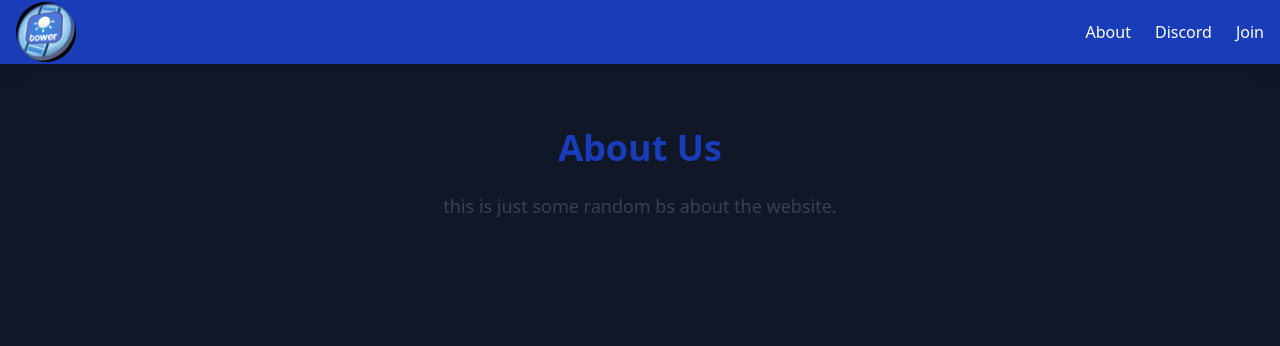
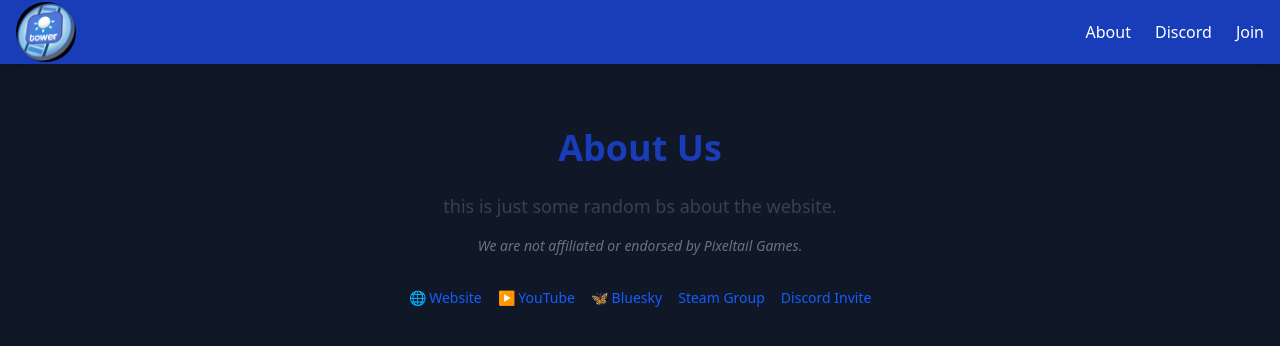
Before and after one commit to wisherjls/sunshine-tower, a React (Vite) app: page /about in a window 1280 px wide. Shown: the top 346 px of the page. Built offline with nearby package versions, Linux system fonts and the light colour scheme; the HTML template or start-up script is replaced by a standard one; what tailwindcss-motion would draw is missing.

Commit message:
move footer component

```diff
--- /dev/null
+++ b/src/components/Footer.jsx
@@ -0,0 +1,19 @@
+const footerLinks = [
+  { href: "https://sunshinetower.org", label: "🌐 Website" },
+  { href: "https://www.youtube.com/channel/UCaiRXidJGVY89n7wOW_shGA", label: "▶️ YouTube" },
+  { href: "https://bsky.app/profile/sunshinetower.org", label: "🦋 Bluesky" },
+  { href: "https://steamcommunity.com/groups/SunshineTower", label: "Steam Group" },
+  { href: "https://discord.gg/mbeaVGpnXp", label: "Discord Invite" },
+];
+
+export default function Footer() {
+  return (
+    <footer className="mt-8 flex flex-wrap justify-center gap-4 text-sm">
+      {footerLinks.map((link) => (
+        <a key={link.href} href={link.href} className="text-blue-600 hover:underline">
+          {link.label}
+        </a>
+      ))}
+    </footer>
+  );
+}
--- a/src/pages/About.jsx
+++ b/src/pages/About.jsx
@@ -1,3 +1,5 @@
+import Footer from "../components/Footer";
+
 export default function About() {
   return (
     <div className="max-w-2xl mx-auto py-16 text-center">
@@ -6,6 +8,12 @@ export default function About() {
         this is just some random bs about the website.
       </p>
 
+      <p className="text-sm text-gray-500 text-center italic">
+        We are not affiliated or endorsed by Pixeltail Games.
+      </p>
+
+      <Footer />
+
     </div>
   );
 }
--- a/src/pages/Home.jsx
+++ b/src/pages/Home.jsx
@@ -1,3 +1,5 @@
+import Footer from "../components/Footer";
+
 const sections = [
   {
     title: "Community",
@@ -26,6 +28,7 @@ const sections = [
   },
 ];
 
+{/* home animation */}
 export default function Home() {
   const title = "Welcome to sunshine tower";
 
@@ -47,6 +50,7 @@ export default function Home() {
         </h1>
       </section>
 
+      {/* section cards */}
       {sections.map((section, index) => (
         <section
           key={section.title}
@@ -72,29 +76,7 @@ export default function Home() {
         </section>
       ))}
 
-      <footer className="mt-8 flex flex-wrap justify-center gap-4 text-sm">
-        <a href="https://sunshinetower.org" className="text-blue-600 hover:underline">
-          🌐 Website
-        </a>
-        <a
-          href="https://www.youtube.com/channel/UCaiRXidJGVY89n7wOW_shGA"
-          className="text-blue-600 hover:underline"
-        >
-          ▶️ YouTube
-        </a>
-        <a href="https://bsky.app/profile/sunshinetower.org" className="text-blue-600 hover:underline">
-          🦋 Bluesky
-        </a>
-        <a
-          href="https://steamcommunity.com/groups/SunshineTower"
-          className="text-blue-600 hover:underline"
-        >
-          Steam Group
-        </a>
-        <a href="https://discord.gg/mbeaVGpnXp" className="text-blue-600 hover:underline">
-          Discord Invite
-        </a>
-      </footer>
+      <Footer />
     </div>
   );
 }
--- a/src/pages/Join.jsx
+++ b/src/pages/Join.jsx
@@ -1,3 +1,5 @@
+import Footer from "../components/Footer";
+
 export default function Join() {
   return (
     <div className="max-w-4xl mx-auto py-16 px-6">
@@ -34,13 +36,7 @@ export default function Join() {
         We are not affiliated or endorsed by Pixeltail Games.
       </p>
 
-      <footer className="gap-4 mt-8 flex flex-wrap justify-center text-sm">
-        <a href="https://sunshinetower.org" className="text-blue-600 hover:underline">🌐 Website</a>
-        <a href="https://www.youtube.com/channel/UCaiRXidJGVY89n7wOW_shGA" className="text-blue-600 hover:underline">▶️ YouTube</a>
-        <a href="https://bsky.app/profile/sunshinetower.org" className="text-blue-600 hover:underline">🦋 Bluesky</a>
-        <a href="https://steamcommunity.com/groups/SunshineTower" className="text-blue-600 hover:underline">Steam Group</a>
-        <a href="https://discord.gg/mbeaVGpnXp" className="text-blue-600 hover:underline">Discord Invite</a>
-      </footer>
+      <Footer />
     </div>
   );
 }
```
